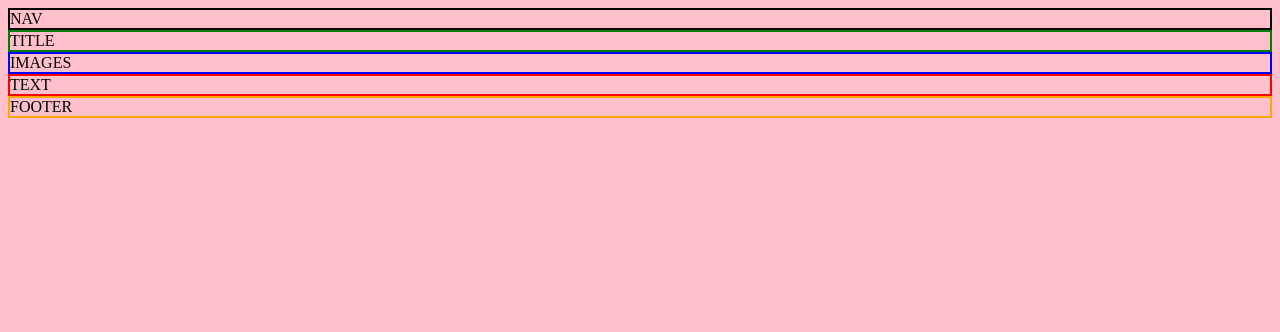
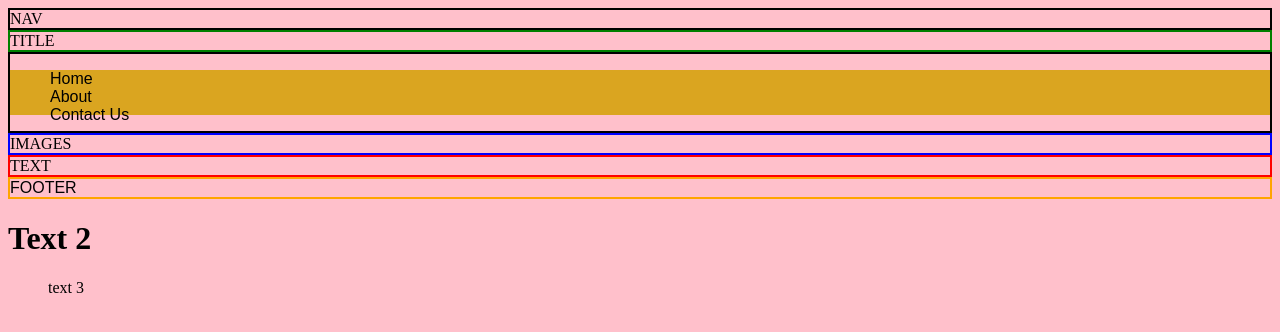
Before and after one commit to ostrander-nathan/css1, a plain HTML site: page index.html in a window 1280 px wide. Drawn offline with Linux system fonts and the light colour scheme.

Commit message:
completed nav bar

```diff
--- a/index.html
+++ b/index.html
@@ -7,8 +7,18 @@
 <body>
 <div class="new-border">NAV</div>
 <div class= "new-border title">TITLE</div>
+<nav class="new-border">
+<ul class="top-nav">
+	<li>Home</li>
+	<li>About</li>
+	<li>Contact Us</li>
+</ul>
+
+</nav>
 <div class= "new-border image">IMAGES</div>
 <div class= "new-border text1">TEXT</div>
 <div class= "new-border text2">FOOTER</div>
+	<h1>Text 2</h1>
+	<ul>text 3</ul>
 </body>
 </html>
--- a/styles.css
+++ b/styles.css
@@ -22,4 +22,18 @@ body{
 }
 .text2 {
 	border-color: orange;
+
+	list-style-type: none;
+	font-family: "Arial";
 }
+.top-nav{
+	background-color: goldenrod;
+	height: 45px;
+}
+.top-nav li{
+
+	list-style-type: none;
+	font-family: "Arial";
+	cursor: pointer;
+
+}
```
